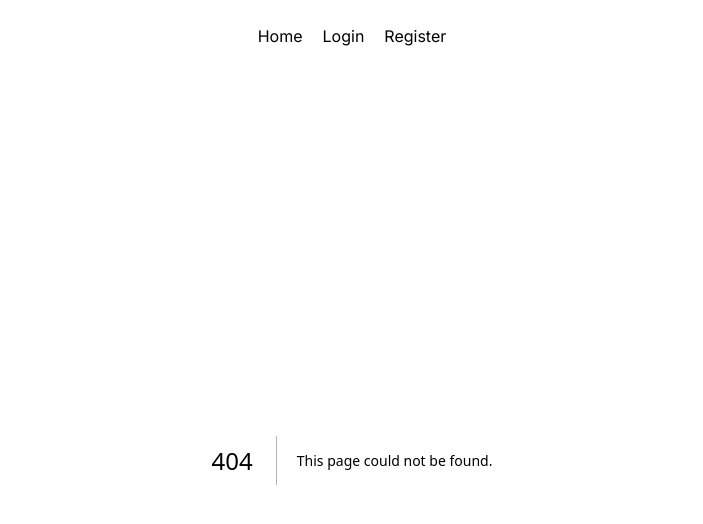
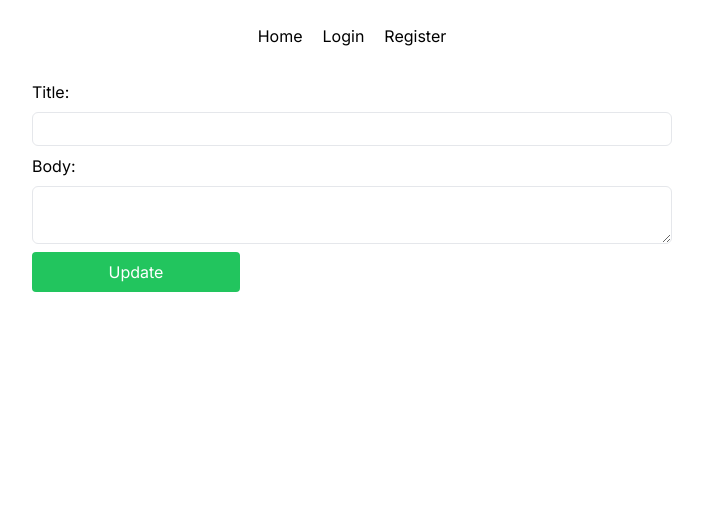
Before and after one commit to b14ck0ps/personaljournal-frontend, a Next.js app: page /journal/edit/1 in a window 1280 px wide. Before the commit this address had no page. Shown: the top 524 px of the page, without its empty margins (288-991 px from the left). Built offline with nearby package versions, Linux system fonts and the light colour scheme; no server answers.

Commit message:
edit personal journal

```diff
--- a/app/Types.d.ts
+++ b/app/Types.d.ts
@@ -22,3 +22,8 @@ export interface UserProfile {
   email: string;
   image: string;
 }
+export type Props = {
+  params: {
+    id: string;
+  }
+};
--- /dev/null
+++ b/app/journal/edit/[id]/page.tsx
@@ -0,0 +1,77 @@
+'use client';
+import { useEffect, useState } from "react";
+import axiosWithAuth from "@/app/lib/AxiosAuth";
+import { Props } from "@/app/Types";
+
+const JournalEntryField = ({ params }: Props) => {
+    const id = params.id;
+    const [userId, setUserId] = useState<number | null>(null);
+
+    const [title, setTitle] = useState("");
+    const [body, setBody] = useState("");
+
+    useEffect(() => {
+        const username = sessionStorage.getItem("username");
+        axiosWithAuth
+            .get(`/user/${username}`)
+            .then((response) => {
+                setUserId(response.data.id);
+            })
+            .catch((error) => {
+                console.error(error);
+            });
+
+        axiosWithAuth
+            .get(`/journalEntry/${id}`)
+            .then((response) => {
+                setTitle(response.data.title);
+                setBody(response.data.body);
+            })
+            .catch((error) => {
+                console.error(error);
+            });
+    }, [id]);
+
+    const handleSubmit = (e: React.FormEvent<HTMLFormElement>) => {
+        e.preventDefault();
+
+        axiosWithAuth.put(`/journalEntry/`, {
+            id: id,
+            title: title,
+            body: body,
+            user: { id: userId }
+        });
+
+        window.location.href = "/profile";
+    };
+
+    return (
+        <form className="flex flex-col w-1/2 mx-auto mt-5"
+            onSubmit={handleSubmit}>
+            <label htmlFor="title">Title:</label>
+            <input
+                type="text"
+                id="title"
+                name="title"
+                value={title}
+                onChange={(e) => setTitle(e.target.value)}
+                className="p-1 my-2 border rounded-md"
+            />
+
+            <label htmlFor="body">Body:</label>
+            <textarea
+                id="body"
+                name="body"
+                value={body}
+                onChange={(e) => setBody(e.target.value)}
+                className="p-1 my-2 border rounded-md"
+            ></textarea>
+
+            <button type="submit" className="px-4 py-2 text-white bg-green-500 rounded w-52">
+                Update
+            </button>
+        </form>
+    );
+};
+
+export default JournalEntryField;
--- a/app/profile/PersonalJournal.tsx
+++ b/app/profile/PersonalJournal.tsx
@@ -3,6 +3,7 @@ import { useRouter } from 'next/navigation';
 import React, { useEffect, useState } from 'react'
 import axiosWithAuth from '../lib/AxiosAuth';
 import { JournalEntry } from '../Types';
+import Link from "next/link";
 
 export default function PersonalJournalEntries() {
     const router = useRouter();
@@ -40,14 +41,16 @@ export default function PersonalJournalEntries() {
             </div>
             <ul>
                 {entries.map(entry => (
-                    <li key={entry.id} className="p-4 mb-2 bg-gray-100 rounded-lg">
-                        <h2 className="text-lg font-bold">{entry.title}</h2>
-                        <p className="mb-2 text-sm text-gray-500">Created on {new Date(entry.createdAt).toLocaleDateString()}</p>
-                        <p className="text-gray-700">{entry.body}</p>
-                        <p className="mt-2 text-sm text-right text-gray-500">By {entry.user.name}</p>
+                    <li key={entry.id} className="p-4 mb-2 bg-gray-100 rounded-lg : hover:bg-gray-200">
+                        <Link href={`/journal/edit/${entry.id}`} className="block w-full">
+                            <h2 className="text-lg font-bold">{entry.title}</h2>
+                            <p className="mb-2 text-sm text-gray-500">Created on {new Date(entry.createdAt).toLocaleDateString()}</p>
+                            <p className="text-gray-700">{entry.body}</p>
+                            <p className="mt-2 text-sm text-right text-gray-500">By {entry.user.name}</p>
+                        </Link>
                     </li>
                 ))}
             </ul>
         </div>
-    )
+    );
 }
```
